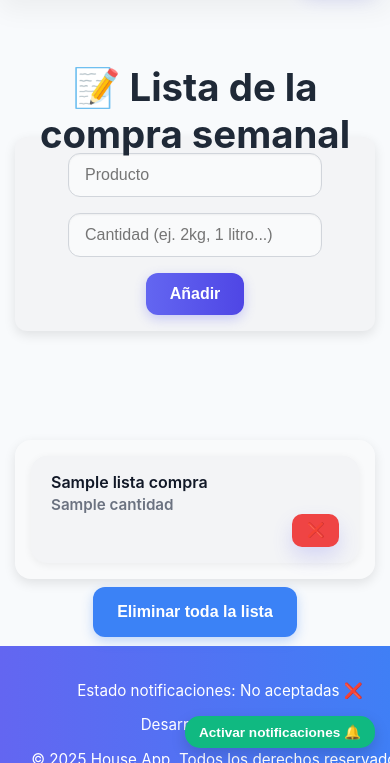
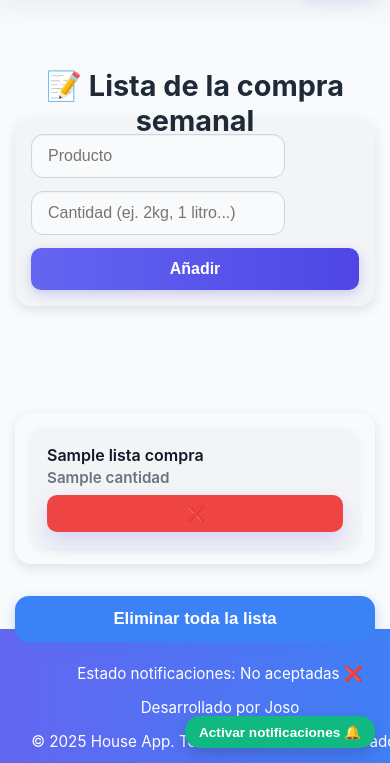
Before and after one commit to Josojmf/APP-CASA, a Flask app: page /lista_compra in a window 390 px wide. Shown: the part 81-844 px from the top of the page. Run offline with Flask 3, Linux system fonts and the light colour scheme; the visitor is signed in with stand-in values (Sample User, id 1); a database or web service that is not in the repository returns one stand-in record (values such as "Sample title"); some libraries are stand-ins or nearby versions.

Commit message:
Lista compra mobile css

```diff
--- a/app/static/styles/lista_compra.css
+++ b/app/static/styles/lista_compra.css
@@ -199,57 +199,79 @@ ul.shopping-list li:hover {
 
 /* Mobile Responsiveness */
 @media screen and (max-width: 600px) {
+    h1.title {
+        font-size: 1.8rem;
+        padding: 0 1rem;
+        margin-top: 1.5rem;
+        text-align: center;
+    }
+
     .add-item-form {
         flex-direction: column;
-        align-items: center;
+        align-items: stretch;
         padding: 1rem;
-        margin-bottom: 1rem;
+        gap: 0.8rem;
+        border-radius: 16px;
+        animation: slideDown 0.6s ease-out;
     }
 
-    .add-item-form input {
+    .add-item-form input,
+    .add-item-form button {
         width: 100%;
+        font-size: 1rem;
+        border-radius: 10px;
     }
 
     .shopping-list {
-        margin-top: 1rem;
-        padding: 0.8rem;
-    }
-
-    .clear-list-btn {
-        width: 100%;
-        margin-top: 1rem;
+        padding: 0.6rem;
+        max-height: 250px;
+        overflow-y: auto;
+        animation: fadeIn 0.8s ease-in-out;
     }
 
     ul.shopping-list li {
         flex-direction: column;
         align-items: flex-start;
+        padding: 1rem;
+        gap: 0.5rem;
+        border-radius: 14px;
     }
 
     .delete-btn {
-        align-self: flex-end;
+        width: 100%;
+        text-align: center;
+        padding: 0.6rem;
+        font-size: 0.95rem;
     }
 
-.clear-list-btn {
-    height: 50px;
-    background-color: #3b82f6;
-    color: white;
-    border: none;
-    padding: 0.75rem 1.5rem;
-    border-radius: 12px;
-    font-size: 1rem;
-    font-weight: bold;
-    cursor: pointer;
-    box-shadow: 0 4px 12px rgba(59,130,246,0.3);
-    transition: background-color 0.3s, transform 0.2s ease;
-    width: fit-content;
-    margin: auto;
-    display: block;
-    margin-top: 1rem;
-    margin-bottom: 1rem;
-    text-align: center;
-    position: relative;
-    z-index: 2;
-    top: 6%;
-    text-align: center;
+    .clear-list-btn {
+        width: 100%;
+        padding: 0.8rem;
+        font-size: 1.05rem;
+        border-radius: 14px;
+        animation: fadeInUp 0.6s ease;
+    }
+
+    .empty-message {
+        font-size: 1rem;
+        padding: 2rem;
+        margin-top: 1rem;
+        animation: fadeIn 1s ease;
+    }
+
+    /* Efectos */
+    @keyframes slideDown {
+        from { opacity: 0; transform: translateY(-20px); }
+        to { opacity: 1; transform: translateY(0); }
+    }
+
+    @keyframes fadeIn {
+        from { opacity: 0; }
+        to { opacity: 1; }
+    }
+
+    @keyframes fadeInUp {
+        from { opacity: 0; transform: translateY(20px); }
+        to { opacity: 1; transform: translateY(0); }
+    }
 }
-}
```
